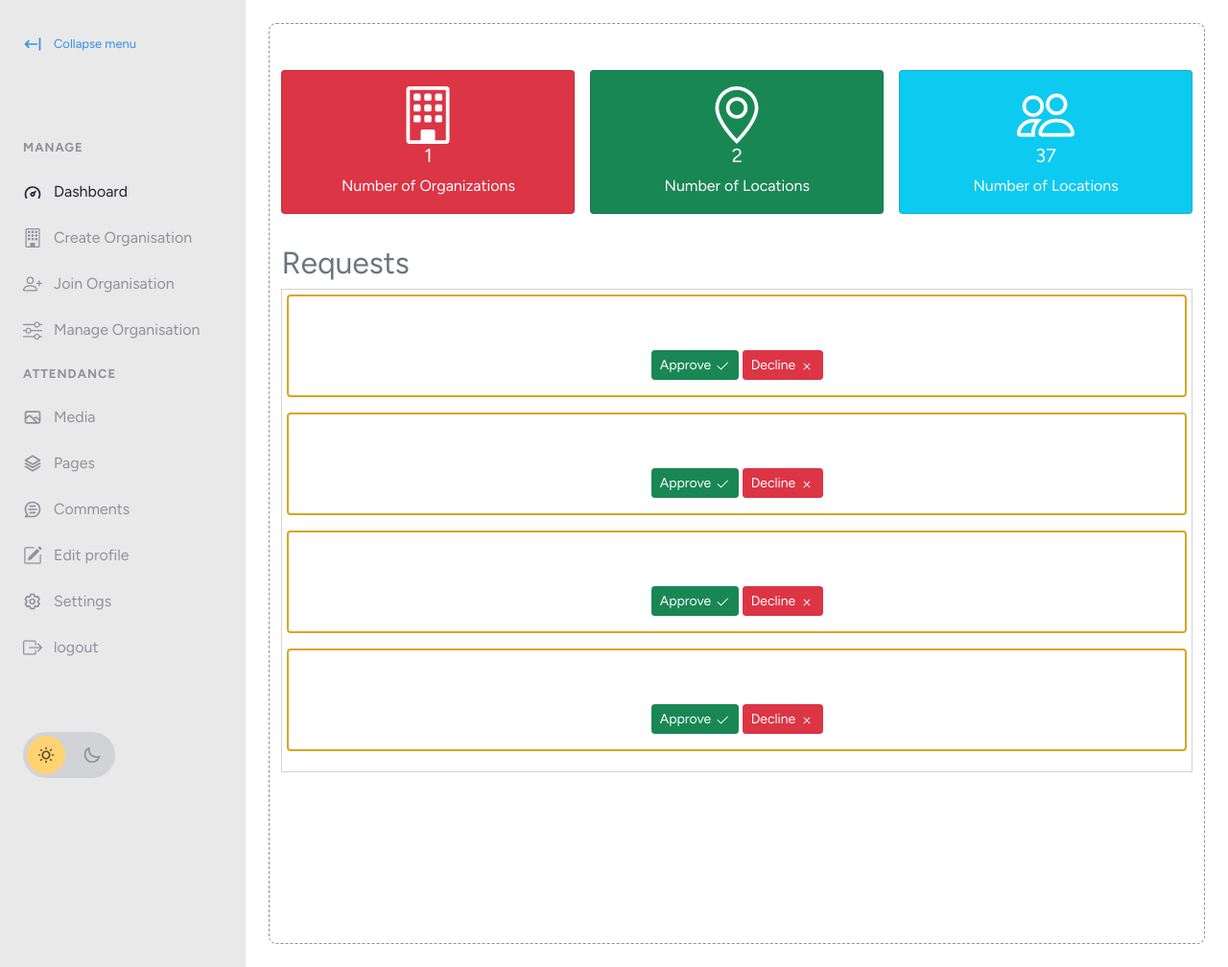
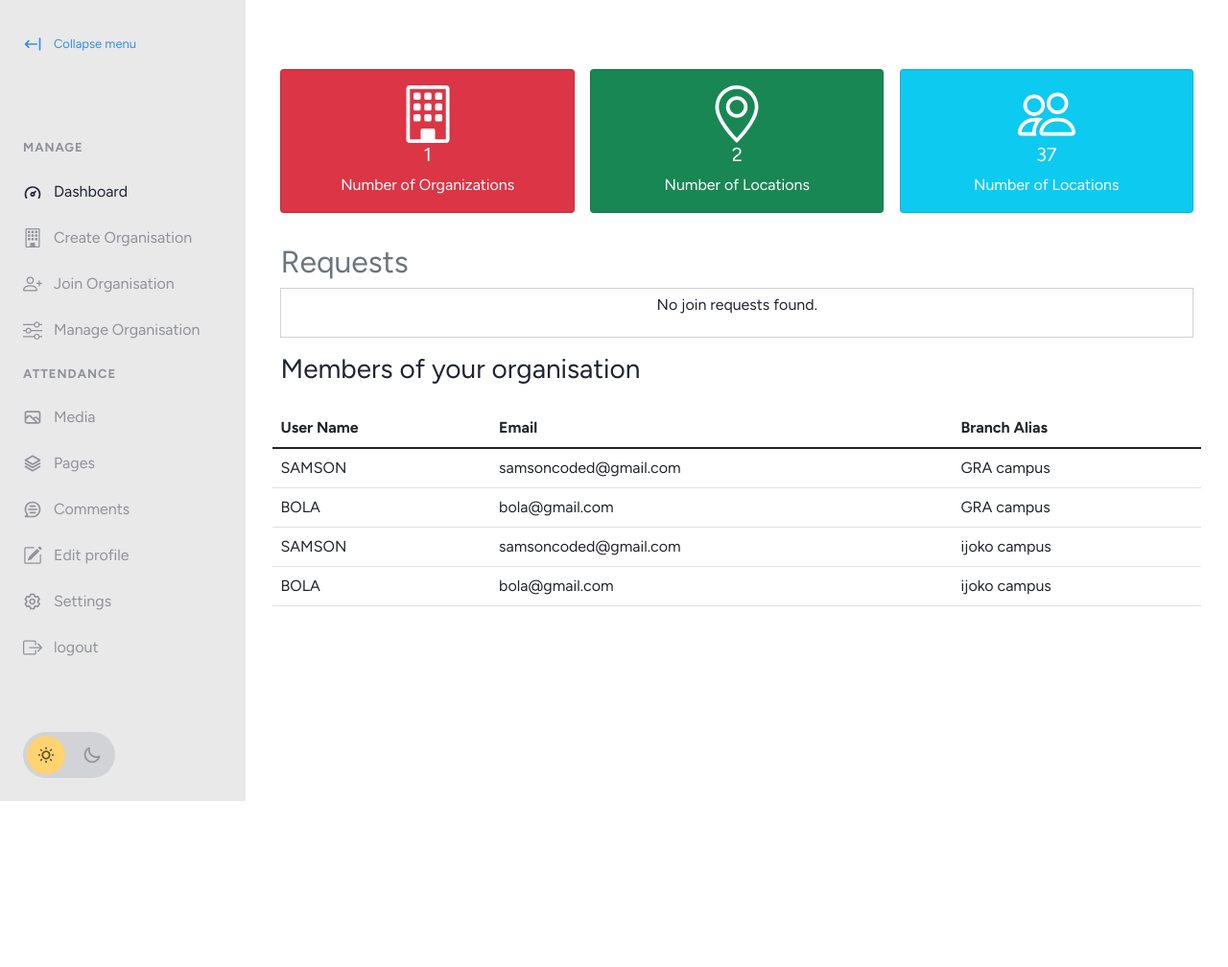
Before and after one commit to De-sam/QR_Attendance_App, a Flask app: page /dashboard/ in a window 1280 px wide. Shown: the part 64-1072 px from the top of the page at 96% size. After the commit the page ends 899 px from the top, so only its background shows below. Run offline with Flask 3, Linux system fonts and the light colour scheme; a user stored in the database is signed in.

Commit message:
added:association of users with organisation after approval

```diff
--- a/myapp/auth.py
+++ b/myapp/auth.py
@@ -34,7 +34,7 @@ def login():
 @auth.route("/signup", methods=['GET', 'POST'])
 def signup():
     if request.method == 'POST':
-        username = request.form.get('username').upper()
+        username = request.form.get('username')
         email = request.form.get('email')
         password = request.form.get('password')
         confirm_password = request.form.get('confirm_password')
--- a/myapp/models.py
+++ b/myapp/models.py
@@ -4,6 +4,11 @@ from sqlalchemy.sql import func
 from . import db
 from flask_login import UserMixin
 
+# Association table for the many-to-many relationship between Users and Locations
+user_locations = db.Table('user_locations',
+    db.Column('user_id', db.Integer, db.ForeignKey('users.id'), primary_key=True),
+    db.Column('location_id', db.Integer, db.ForeignKey('locations.id'), primary_key=True)
+)
 
 class User(db.Model, UserMixin):
     """User model for storing user details."""
@@ -15,6 +20,7 @@ class User(db.Model, UserMixin):
     password = db.Column(db.String(150))
     created_at = db.Column(db.DateTime(timezone=True), default=func.now())
     organizations = db.relationship('Organization', backref=backref('created_by_users', lazy=True), lazy='dynamic', cascade="all, delete-orphan")
+    locations = db.relationship('Location', secondary=user_locations, backref=db.backref('members', lazy='dynamic'))
 
     def __repr__(self):
         return f"User('{self.username}', '{self.email}')"
--- a/myapp/templates/dashboard_base.html
+++ b/myapp/templates/dashboard_base.html
@@ -312,7 +312,7 @@
 		</div> <!-- sidebar -->
 
 		<div id="main-content">
-			<div id="main-content__container">
+			<div id="main-content__container col-md-12 mx-auto">
 				{% block content %}
 				<div class="container mt-5">
 					<div class="row g-3"> <!-- Added g-3 for spacing between cards -->
@@ -400,7 +400,27 @@
 				{% endif %}
 			</div>
 		</div>
-
+		{% if member_details %}
+        <h3>Members of your organisation</h3>
+        <table class="table">
+            <thead>
+                <tr>
+                    <th>User Name</th>
+                    <th>Email</th>
+                    <th>Branch Alias</th>
+                </tr>
+            </thead>
+            <tbody>
+                {% for member in member_details %}
+                <tr>
+                    <td>{{ member.name }}</td>
+                    <td>{{ member.email }}</td>
+                    <td>{{ member.alias }}</td>
+                </tr>
+                {% endfor %}
+            </tbody>
+        </table>
+        {% endif %}
 {% endblock %}
 			</div>
 		</div> <!-- main-content -->
--- a/myapp/templates/manage_locations.html
+++ b/myapp/templates/manage_locations.html
@@ -11,7 +11,6 @@
             <tr>
               <th>Organisation Name</th>
               <th>Alias/Branch</th>
-              <th>Address</th>
               <th>Action</th>
             </tr>
           </thead>
@@ -20,7 +19,6 @@
             <tr>
               <td>{{ location.name }}</td>
               <td>{{ location.alias }}</td>
-              <td>{{ location.address }}</td>
               <td>
                 <a href="{{ url_for('views.generate_qr', location_id=location.id) }}" class="btn btn-sm btn btn-danger">
                   <svg xmlns="http://www.w3.org/2000/svg" width="16" height="16" fill="currentColor" class="bi bi-qr-code-scan" viewBox="0 0 16 16">
--- a/myapp/views.py
+++ b/myapp/views.py
@@ -9,6 +9,8 @@ from io import BytesIO
 import base64
 from PIL import Image, ImageDraw, ImageFont
 from sqlalchemy.orm import joinedload
+from sqlalchemy.exc import IntegrityError
+
 
 views = Blueprint("views", __name__)
 
@@ -24,16 +26,29 @@ def home():
 def dashboard():
     user_id = current_user.id  # Get the current user's ID
 
-    # Fetch organizations along with locations and join requests in a single query
+    # Fetch organizations along with locations and pending join requests in a single query
     organizations = Organization.query.options(
         joinedload(Organization.locations),
-        joinedload(Organization.join_requests)
+        joinedload(Organization.join_requests).joinedload(JoinRequest.location)
     ).filter_by(user_id=user_id).all()
+
+    # Filter join requests to only include pending ones for display in the dashboard
+    pending_join_requests = [request for org in organizations for request in org.join_requests if request.status == 'pending']
+
+     # Only prepare member details if there are locations within these organizations
+    member_details = []
+    if any(org.locations for org in organizations):
+        for org in organizations:
+            for location in org.locations:
+                for member in location.members:
+                    member_details.append({
+                        'name': member.username,
+                        'email': member.email,
+                        'alias': location.alias  # Assuming the 'alias' represents the branch
+                    })
 
     organization_count = len(organizations)
     location_count = sum(len(org.locations) for org in organizations)
-    join_requests = [request for org in organizations for request in org.join_requests]
-
 
     return render_template(
         'dashboard_base.html',
@@ -41,9 +56,11 @@ def dashboard():
         organization_count=organization_count,
         location_count=location_count,
         organizations=organizations,
-        join_requests=join_requests,
+        join_requests=pending_join_requests,
+        member_details=member_details if member_details else None,
         location=Location
     )
+
 
 @views.route("/create_org", methods=['GET', 'POST'])
 @login_required
@@ -146,28 +163,65 @@ def join_request(organization_id):
 @login_required
 def approve_join_request(join_request_id):
     join_request = JoinRequest.query.get_or_404(join_request_id)
+    user = User.query.get(join_request.user_id)
+    location = Location.query.get(join_request.location_id)
+
+    # Check if the user is already associated with the location
+    if user not in location.members:
+        # Associate user with the location if not already associated
+        location.members.append(user)
+        flash('Join request approved and user added to location successfully!', 'success')
+    else:
+        flash('User is already a member of this location.', category='info')
+
+    # Update the status of the join request
     join_request.status = 'approved'
-    db.session.commit()
-    flash('Join request approved successfully!', 'success')
+
+    # Commit changes to the database
+    try:
+        db.session.commit()
+    except IntegrityError:
+        db.session.rollback()
+        flash('Failed to approve join request due to a database error.', 'error')
+
     return redirect(url_for('views.dashboard'))
 
 @views.route('/decline_join_request/<int:join_request_id>', methods=['POST'])
 @login_required
 def decline_join_request(join_request_id):
     join_request = JoinRequest.query.get_or_404(join_request_id)
-    db.session.delete(join_request)
+
+    # Update join request status to 'declined' instead of deleting it
+    join_request.status = 'declined'
     db.session.commit()
     flash('Join request declined successfully!', 'success')
     return redirect(url_for('views.dashboard'))
 
+
+@views.route('/delete_join_request/<int:request_id>', methods=['POST'])
+@login_required
+def delete_join_request(request_id):
+    join_request = JoinRequest.query.get_or_404(request_id)
+
+    # Security check: Ensure that only authorized users can delete the request
+    if join_request.user_id != current_user.id and not current_user.is_admin:
+        flash('You do not have permission to delete this request.', 'danger')
+        return redirect(url_for('views.dashboard'))
+
+    db.session.delete(join_request)
+    db.session.commit()
+    flash('Join request deleted successfully!', 'success')
+    return redirect(url_for('views.view_join_requests'))
+
 @views.route('/view_join_requests')
 @login_required
 def view_join_requests():
-    user_id = current_user.id  # Get the current user's ID
+    user_id = current_user.id  # Adjust as necessary to target the correct user or admin
 
-    # Fetch join requests with related organization and location
+    # Fetch all join requests with related organization and location
     join_requests = JoinRequest.query.options(
-        joinedload(JoinRequest.organization).joinedload(Organization.locations)
+        joinedload(JoinRequest.organization),
+        joinedload(JoinRequest.location)
     ).filter_by(user_id=user_id).all()
 
     return render_template(
```
Also changed, not shown: myapp/templates/join_org.html (+15 -7 lines), myapp/templates/request_status.html (+15 -1 lines), instance/database.db.
